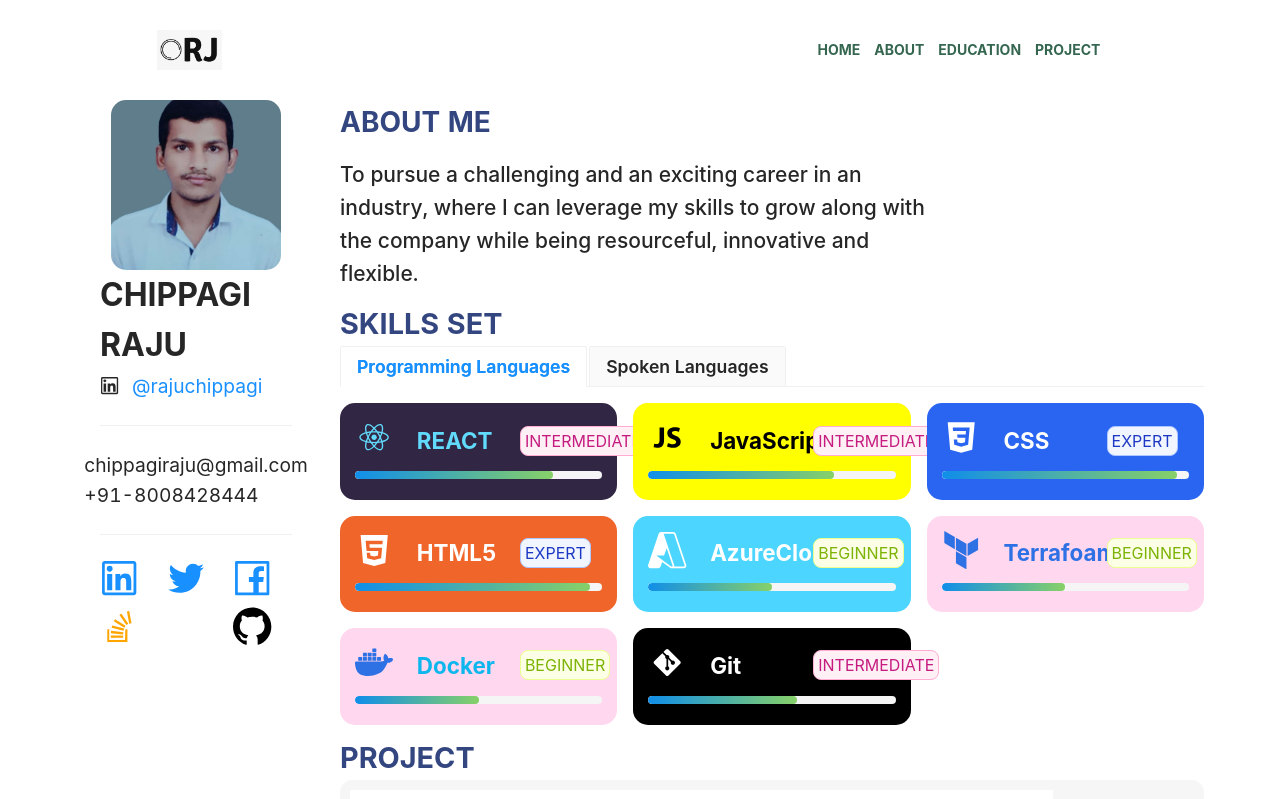
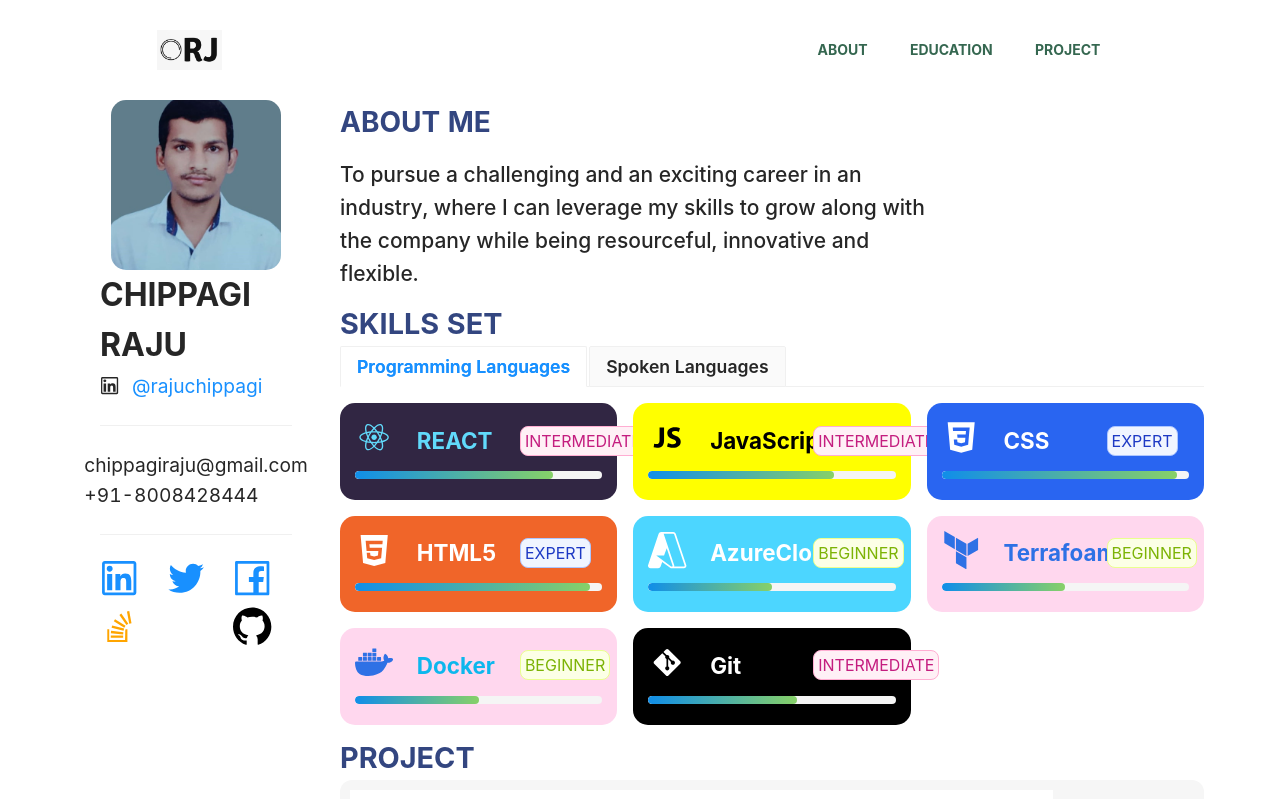
Before and after one commit to ChippagiRaju/myportfolio, a React (Create React App) app: page / in a window 1280 px wide. Shown: the top 799 px of the page. Built offline with nearby package versions, Linux system fonts and the light colour scheme.

Commit message:
No need Home

```diff
--- a/src/Components/Navbar1/index.js
+++ b/src/Components/Navbar1/index.js
@@ -14,7 +14,7 @@ export default function index() {
       </Col>
       <Col span={6} offset={6}>
         <div className="navBar_Child">
-          <div>HOME</div>
+
           <div>ABOUT</div>
           <div>EDUCATION</div>
           <div>PROJECT</div>
```
